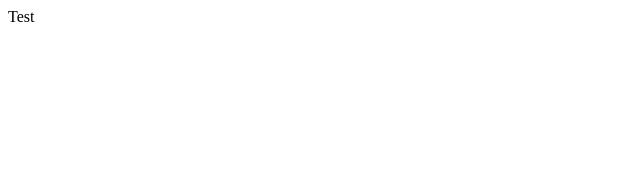
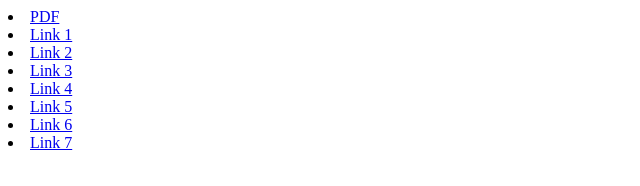
Before and after one commit to szabolcsdjangocoder/szabolcsdjangocoder.github.io, a plain HTML site: page index.html in a window 1280 px wide. Shown: the whole page, without its empty margins (0-640 px from the left). Drawn offline with Linux system fonts and the light colour scheme.

Commit message:
Update index.html

```diff
--- a/index.html
+++ b/index.html
@@ -1 +1,8 @@
-Test
+<li><a href="szabolcsdjangocoder.github.io/Example.pdf">PDF</a></li>
+<li><a href="szabolcsdjangocoder.github.io/test.html?q=1">Link 1</a></li>
+<li><a href="szabolcsdjangocoder.github.io/test.html?q=2">Link 2</a></li>
+<li><a href="szabolcsdjangocoder.github.io/test.html?q=3">Link 3</a></li>
+<li><a href="szabolcsdjangocoder.github.io/test.html?q=4">Link 4</a></li>
+<li><a href="szabolcsdjangocoder.github.io/test.html?q=5">Link 5</a></li>
+<li><a href="szabolcsdjangocoder.github.io/test.html?q=6">Link 6</a></li>
+<li><a href="szabolcsdjangocoder.github.io/test.html?q=7">Link 7</a></li>
```
